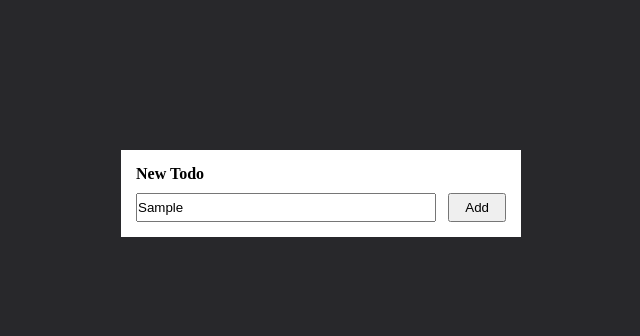
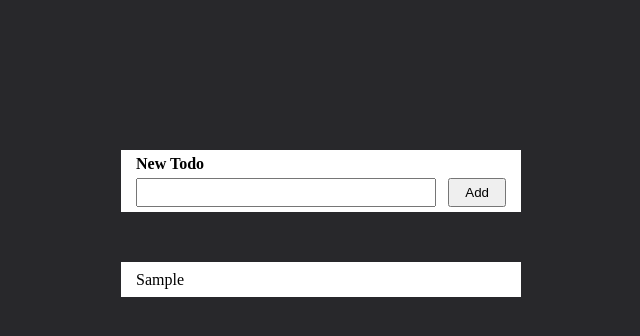
Before and after one commit to darkmodeaaron/learnings, a website built with webpack: page dist/todoList.html in a window 1280 px wide. Both pictures are taken after typing "Sample" into the empty fields and a click on the button "Add". Shown: the whole page, without its empty margins (319-959 px from the left). Built offline with Linux system fonts and the light colour scheme; files that its build step writes are made by us from their sources.

Commit message:
set up new bundle in webpack for todo page

```diff
--- a/src/index.js
+++ b/src/index.js
@@ -256,7 +256,7 @@ function Task(taskTabDate, taskTabTitle, taskViewLink, linkHref) {
 import { prototypesAndInheritance } from './prototypesAndInheritance';
 prototypesAndInheritance.appendLesson(prototypesAndInheritance.createLessonTab(), prototypesAndInheritance.createLessonView())
 
-import { todoListTask } from './todoList';
+import { todoListTask } from './todoListTask';
 todoListTask.appendTask(todoListTask.createTaskTab(), todoListTask.createTaskView())
 
 const lessonViews = document.querySelectorAll('.lessonView')
--- /dev/null
+++ b/src/newPageJS/todoList.js
@@ -0,0 +1,23 @@
+const todos = document.querySelector('.todos')
+
+const addBtn = document.querySelector('.addBtn')
+const input = document.getElementById('input')
+
+
+
+function Todo(task) {
+    this.task = task
+    this.createTodo = function () {
+        const box = document.createElement('div')
+        box.classList.add('box')
+        box.innerText = this.task
+        todos.appendChild(box)
+    }
+}
+
+addBtn.addEventListener('click', () => {
+    const inputValue = document.getElementById('input').value
+    const newTodo = new Todo(inputValue)
+    newTodo.createTodo()
+    input.value = ''
+})
--- a/src/scss/todoList/_todoListMain.scss
+++ b/src/scss/todoList/_todoListMain.scss
@@ -3,14 +3,19 @@
 }
 
 .todoListContainer {
-    margin: 150px auto 0 auto;
-    padding: 15px;
-    background-color: white;
+    margin: 0 auto;
+
     max-width: 400px;
 }
 
+.newTodoBox {
+    margin: 150px auto 50px auto;
+    padding: 5px 15px;
+    background-color: white;
+}
+
 .todoListContainer h4 {
-    margin-bottom: 10px;
+    margin-bottom: 5px;
 }
 
 .inputaddBox {
@@ -25,3 +30,15 @@
 .todoListContainer button {
     padding: 5px 15px;
 }
+
+.todos {
+    max-width: 400px;
+}
+
+.box {
+    background-color: white;
+    height: 35px;
+    display: flex;
+    align-items: center;
+    padding-left: 15px;
+}
--- a/src/todoList.js
+++ /dev/null
@@ -1,3 +0,0 @@
-import { Task } from ".";
-
-export const todoListTask = new Task('19.08.23', 'todo list', 'todo list', 'todoList.html')
--- /dev/null
+++ b/src/todoListTask.js
@@ -0,0 +1,3 @@
+import { Task } from ".";
+
+export const todoListTask = new Task('19.08.23', 'todo list', 'todo list', 'todoList.html')
--- a/webpack.config.js
+++ b/webpack.config.js
@@ -1,9 +1,12 @@
 const path = require('path');
 
 module.exports = {
-  entry: './src/index.js',
+  entry: {
+    home: './src/index.js',
+    todoList: './src/newPageJS/todoList.js',
+  },
   output: {
-    filename: 'main.js',
+    filename: "[name].bundle.js",
     path: path.resolve(__dirname, 'dist'),
   },
   module: {
```
Also changed, not shown: dist/home.bundle.js (added), dist/index.html, dist/main.css, dist/main.js (deleted), dist/todoList.bundle.js (added), dist/todoList.html, 1 other file.
